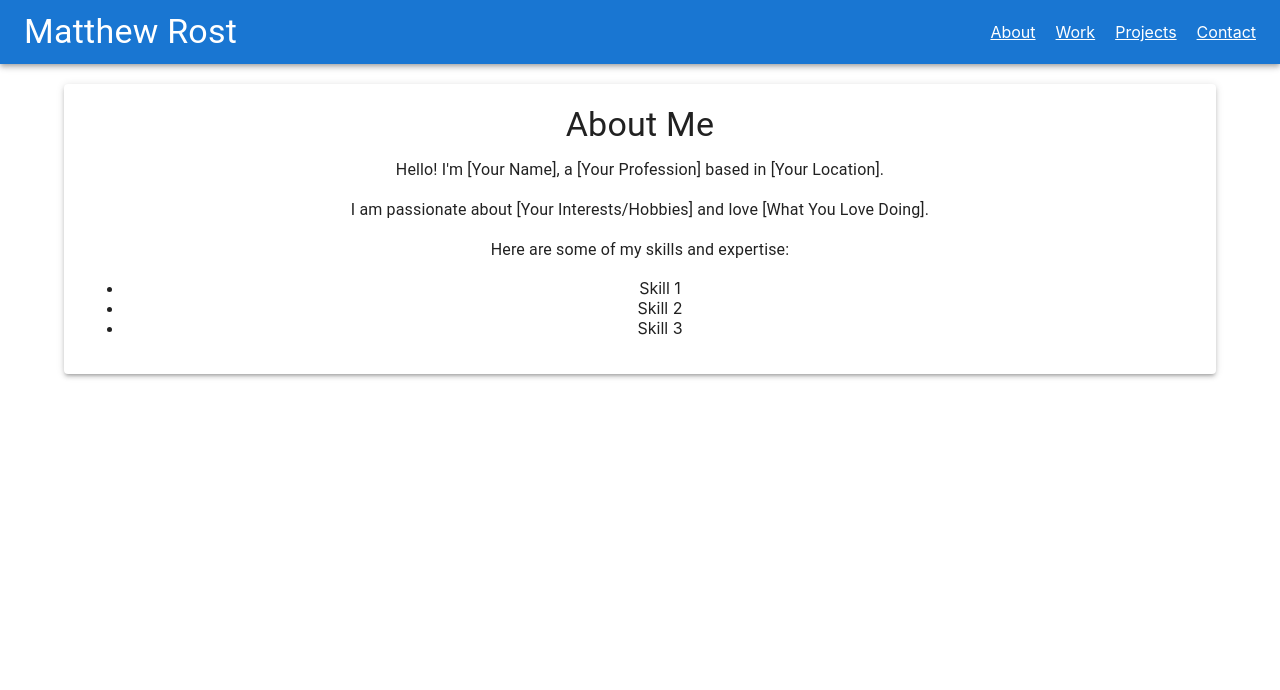
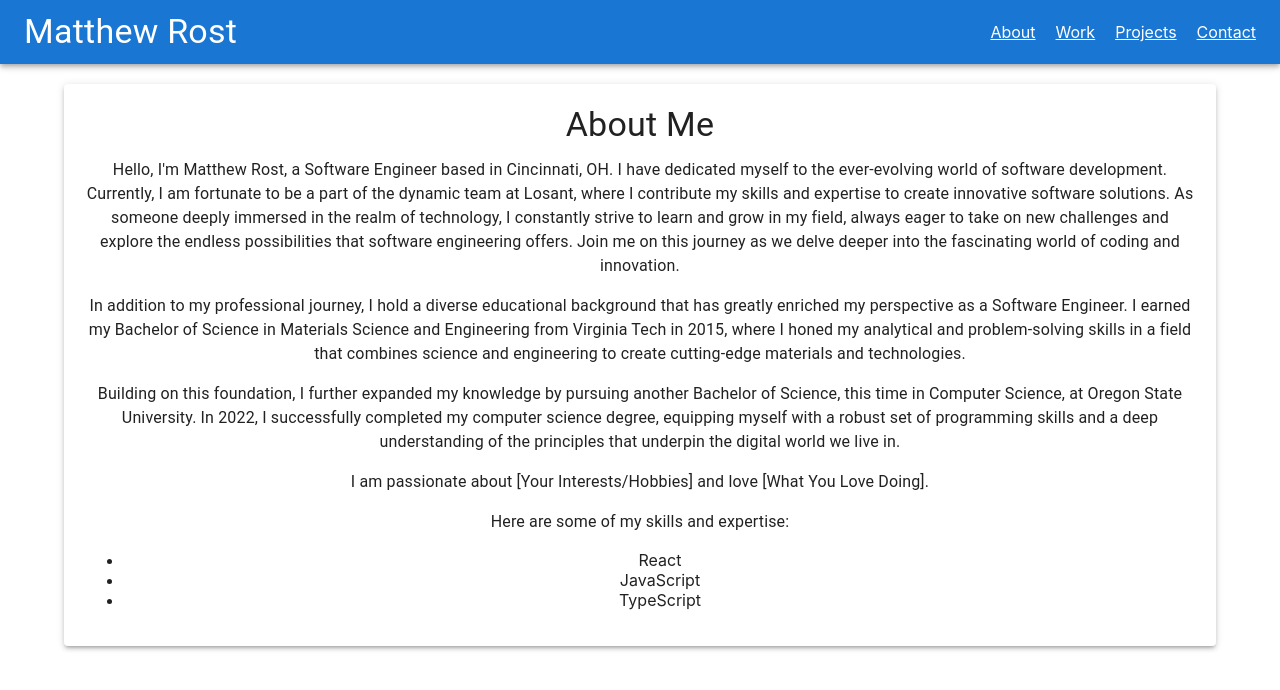
Before and after one commit to mattrost/mattrost.github.io, a React (Create React App) app: page /about in a window 1280 px wide. Shown: the top 690 px of the page. Built offline with nearby package versions, Linux system fonts and the light colour scheme.

Commit message:
Additional formatting

```diff
--- a/src/components/About.jsx
+++ b/src/components/About.jsx
@@ -9,7 +9,24 @@ const About = () => {
                     About Me
                 </Typography>
                 <Typography variant="body1" paragraph>
-                    Hello! I'm [Your Name], a [Your Profession] based in [Your Location].
+                    Hello, I'm Matthew Rost, a Software Engineer based in Cincinnati, OH. I have dedicated myself to the ever-evolving world
+                    of software development. Currently, I am fortunate to be a part of the dynamic team at Losant, where
+                    I contribute my skills and expertise to create innovative software solutions. As someone deeply
+                    immersed in the realm of technology, I constantly strive to learn and grow in my field, always eager
+                    to take on new challenges and explore the endless possibilities that software engineering offers.
+                    Join me on this journey as we delve deeper into the fascinating world of coding and innovation.
+                </Typography>
+                <Typography variant="body1" paragraph>
+                    In addition to my professional journey, I hold a diverse educational background that has greatly
+                    enriched my perspective as a Software Engineer. I earned my Bachelor of Science in Materials Science
+                    and Engineering from Virginia Tech in 2015, where I honed my analytical and problem-solving skills
+                    in a field that combines science and engineering to create cutting-edge materials and technologies.
+                </Typography>
+                <Typography variant="body1" paragraph>
+                    Building on this foundation, I further expanded my knowledge by pursuing another Bachelor of
+                    Science, this time in Computer Science, at Oregon State University. In 2022, I successfully
+                    completed my computer science degree, equipping myself with a robust set of programming skills and a
+                    deep understanding of the principles that underpin the digital world we live in.
                 </Typography>
                 <Typography variant="body1" paragraph>
                     I am passionate about [Your Interests/Hobbies] and love [What You Love Doing].
@@ -18,9 +35,9 @@ const About = () => {
                     Here are some of my skills and expertise:
                 </Typography>
                 <ul>
-                    <li>Skill 1</li>
-                    <li>Skill 2</li>
-                    <li>Skill 3</li>
+                    <li>React</li>
+                    <li>JavaScript</li>
+                    <li>TypeScript</li>
                     {/* Add more skills */}
                 </ul>
             </Paper>
--- a/src/components/Contact.jsx
+++ b/src/components/Contact.jsx
@@ -14,12 +14,12 @@ const Contact = () => {
                 <Grid container spacing={2}>
                     <Grid item xs={12} sm={6}>
                         <Typography variant="body2" gutterBottom>
-                            <strong>Email:</strong> your.email@example.com
+                            <strong>Email:</strong> mrost123@gmail.com
                         </Typography>
                     </Grid>
                     <Grid item xs={12} sm={6}>
                         <Typography variant="body2" gutterBottom>
-                            <strong>Phone:</strong> (123) 456-7890
+                            <strong>Phone:</strong> Please don't call me
                         </Typography>
                     </Grid>
                 </Grid>
```
Also changed, not shown: package.json (+8 -5 lines), 1 other file (tests, documents, lock files or other folders).
